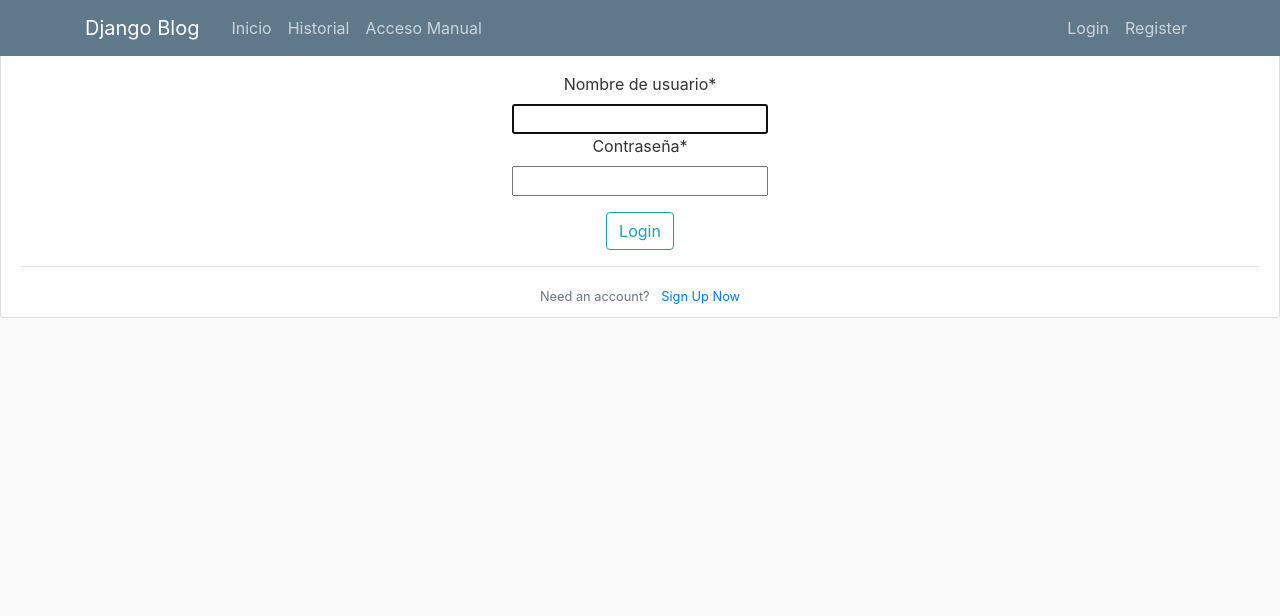
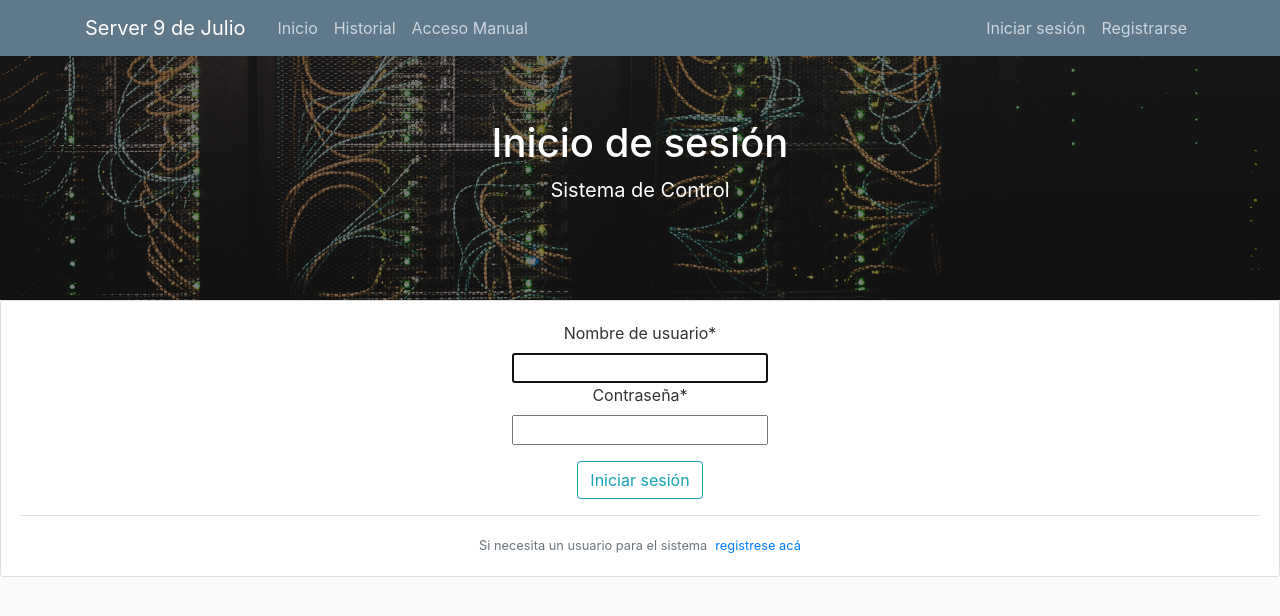
Before and after one commit to stonefeld/server9julio, a Django app: page /login/ in a window 1280 px wide. Shown: the top 616 px of the page. Run offline with Django 3.2, Linux system fonts and the light colour scheme; some libraries are stand-ins or nearby versions.

Commit message:
traduccion del front-end

```diff
--- a/server_9julio/settings.py
+++ b/server_9julio/settings.py
@@ -125,9 +125,9 @@ TIME_ZONE = 'America/Argentina/Buenos_Aires'
 
 USE_I18N = True
 
-USE_L10N = True
+USE_L10N = False
 
-USE_TZ = True
+USE_TZ = False
 
 
 # Static files (CSS, JavaScript, Images)
--- a/usuariosistema/templates/usuariosistema/base.html
+++ b/usuariosistema/templates/usuariosistema/base.html
@@ -12,16 +12,16 @@
     <link rel="stylesheet" title="text/css" href="{% static 'usuariosistema/main.css' %}">
 
     {% if title %}
-      <title>Django Blog - {{ title }}</title>
+      <title>Server 9 de Julio - {{ title }}</title>
     {% else %}
-      <title>Django Blog</title>
+      <title>Server 9 de Julio</title>
     {% endif %}
   </head>
   <body>
     <header class="site-header">
       <nav class="navbar navbar-expand-md navbar-dark bg-steel fixed-top">
         <div class="container">
-          <a class="navbar-brand mr-4" href="{% url 'usuariosistema:home' %}">Django Blog</a>
+          <a class="navbar-brand mr-4" href="{% url 'usuariosistema:home' %}">Server 9 de Julio</a>
           <button class="navbar-toggler" type="button" data-toggle="collapse" data-target="#navbarToggle" aria-controls="navbarToggle" aria-expanded="false" aria-label="Toggle navigation">
           <span class="navbar-toggler-icon"></span>
           </button>
@@ -34,10 +34,10 @@
             <!-- Navbar Right Side -->
             <div class="navbar-nav">
               {% if user.is_authenticated %}
-                <a class="nav-item nav-link" href="{% url 'logout' %}">Logout</a>
+                <a class="nav-item nav-link" href="{% url 'logout' %}">Cerrar sesión</a>
               {% else %}
-                <a class="nav-item nav-link" href="{% url 'login' %}">Login</a>
-                <a class="nav-item nav-link" href="{% url 'usuariosistema:registro' %}">Register</a>
+                <a class="nav-item nav-link" href="{% url 'login' %}">Iniciar sesión</a>
+                <a class="nav-item nav-link" href="{% url 'usuariosistema:registro' %}">Registrarse</a>
               {% endif %}
             </div>
           </div>
--- a/usuariosistema/templates/usuariosistema/login.html
+++ b/usuariosistema/templates/usuariosistema/login.html
@@ -3,20 +3,26 @@
 {% load crispy_forms_tags %}
 
 {% block content %}
-  <div class="content-section">
+  <div class="hero-image">
+    <div class="hero-text">
+      <h1>Inicio de sesión</h1>
+      <p style="font-size: 20px;">Sistema de Control</p>
+    </div>
+  </div>
+
+  <div class="content-section" style="padding:20px">
     <form method="POST">
     {% csrf_token %}
       <fieldset class="form-group">
-        <legend class="border-bottom mb-4">Log In</legend>
         {{ form|crispy }}
       </fieldset>
       <div class="form-group">
-        <button class="btn btn-outline-info" type="submit">Login</button>
+        <button class="btn btn-outline-info" type="submit">Iniciar sesión</button>
       </div>
     </form>
     <div class="border-top pt-3">
       <small class="text-muted">
-        Need an account? <a class="ml-2" href="{% url 'usuariosistema:registro' %}">Sign Up Now</a>
+        Si necesita un usuario para el sistema<a class="ml-2" href="{% url 'usuariosistema:registro' %}">registrese acá</a>
       </small>
     </div>
   </div>
```
Also changed, not shown: registroGeneral/models.py (+4 -3 lines), usuariosistema/templates/usuariosistema/logout.html (+9 -3 lines), usuariosistema/templates/usuariosistema/register.html (+10 -4 lines).
